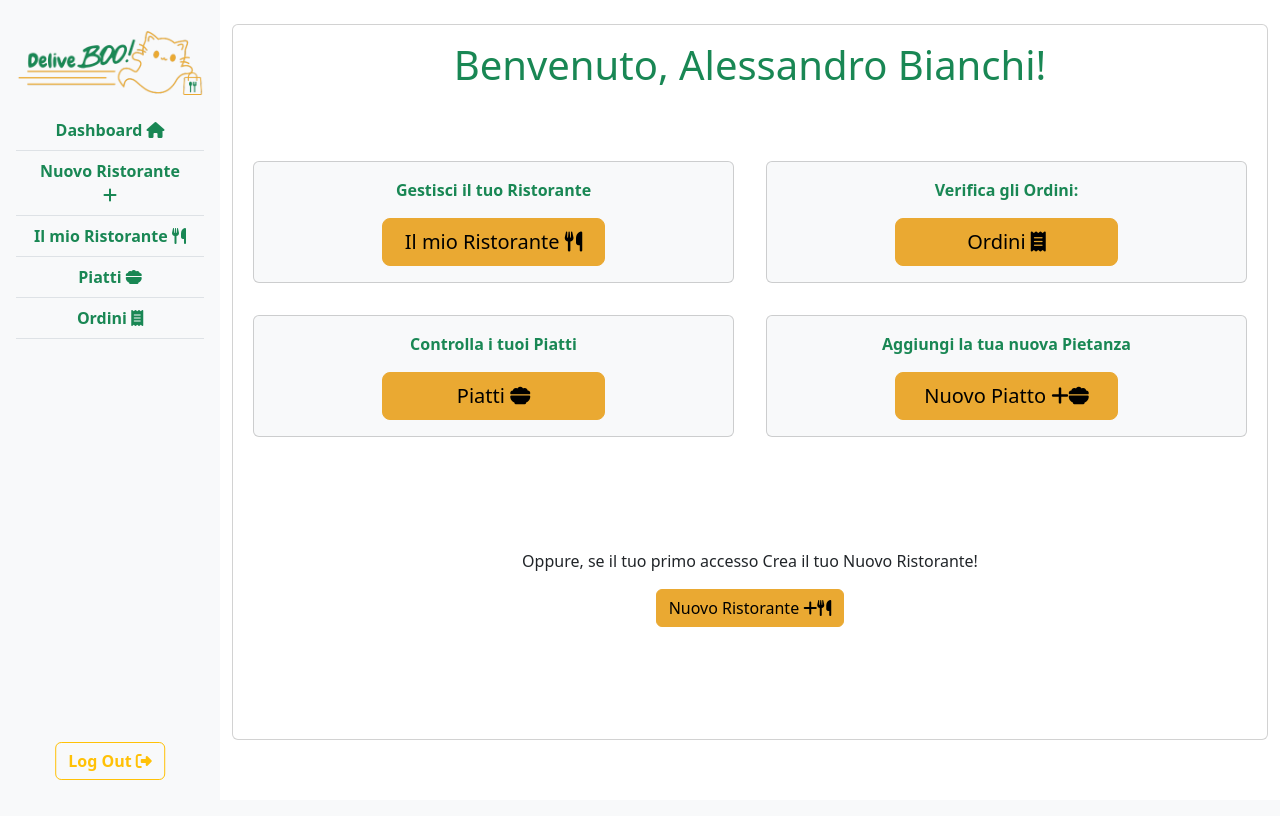
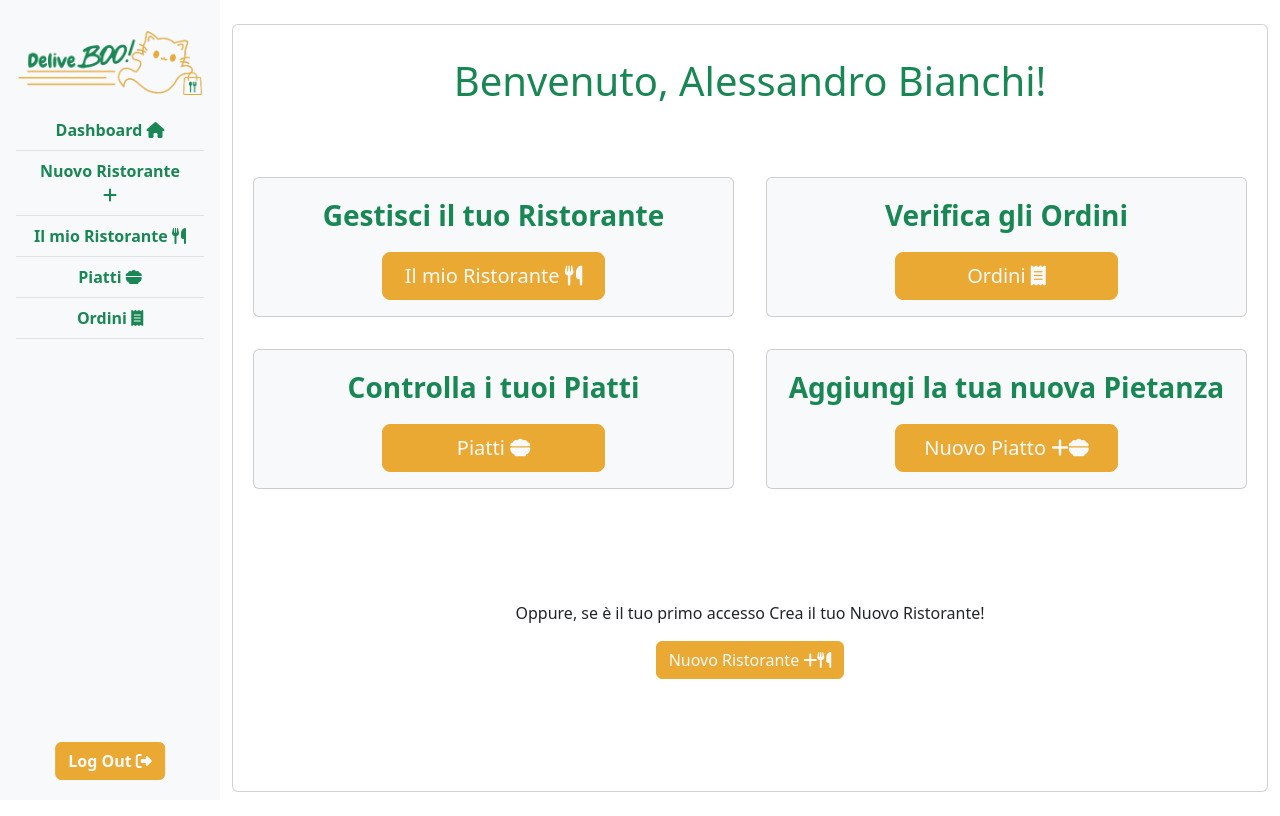
Before and after one commit to ClaudioScordari/deliveboo-backend, a Laravel app: page /admin/dashboard in a window 1280 px wide. Before the commit the page ends 780 px from the top, so only its background shows below. Run offline with Laravel 10, Linux system fonts and the light colour scheme; a user stored in the database is signed in; data comes from the database, SQL or seed files in the repository; style sheets or scripts are compiled from the project's sources.

Commit message:
FIX Home and dashboard style button

```diff
--- a/resources/views/admin/dashboard.blade.php
+++ b/resources/views/admin/dashboard.blade.php
@@ -7,48 +7,48 @@
         <div class="col">
             <div class="card">
                 <div class="card-body">
-                    <h1 class="text-center text-success">
+                    <h1 class="text-center text-success mt-3">
                         Benvenuto, {{ Auth::user()->name }}!
                     </h1>
                     <div>
                         <div class="row py-5">
                             <div class="col-md-6 text-center p-3">
                                 <div class="card bg-light p-3">
-                                    <p class="fw-bolder text-success">
+                                    <p class="fw-bolder fs-3 text-success">
                                         Gestisci il tuo Ristorante
                                     </p>
-                                    <a href="{{ route('admin.restaurants.index') }}" class="btn btn-secondary btn-lg w-50 m-auto">Il mio Ristorante <i class="fa-solid fa-utensils"></i></a>
+                                    <a href="{{ route('admin.restaurants.index') }}" class="btn text-light btn-secondary btn-lg w-50 m-auto">Il mio Ristorante <i class="fa-solid fa-utensils"></i></a>
                                 </div>
                             </div>
                             <div class="col-md-6 text-center p-3">
                                 <div class="card bg-light p-3">
-                                    <p class="fw-bolder text-success">
-                                        Verifica gli Ordini:
+                                    <p class="fw-bolder fs-3 text-success">
+                                        Verifica gli Ordini
                                     </p>
-                                    <a href="{{ route('admin.orders.index') }}" class="btn btn-secondary btn-lg w-50 m-auto">Ordini <i class="fa-solid fa-receipt"></i></a>
+                                    <a href="{{ route('admin.orders.index') }}" class="btn text-light btn-secondary btn-lg w-50 m-auto">Ordini <i class="fa-solid fa-receipt"></i></a>
                                 </div>
                             </div>
                             <div class="col-md-6 text-center p-3">
                                 <div class="card bg-light p-3">
-                                <p class="fw-bolder text-success">
+                                <p class="fw-bolder fs-3 text-success">
                                     Controlla i tuoi Piatti
                                 </p>
-                                <a href="{{ route('admin.plates.index') }}" class="btn btn-secondary btn-lg w-50 m-auto">Piatti <i class="fa-solid fa-bowl-food"></i></a>
+                                <a href="{{ route('admin.plates.index') }}" class="btn text-light btn-secondary btn-lg w-50 m-auto">Piatti <i class="fa-solid fa-bowl-food"></i></a>
                                 </div>
                             </div>
                             <div class="col-md-6 text-center p-3">
                                 <div class="card bg-light p-3">
-                                    <p class="fw-bolder text-success">
+                                    <p class="fw-bolder fs-3 text-success">
                                         Aggiungi la tua nuova Pietanza
                                     </p>
-                                    <a href="{{ route('admin.plates.create') }}" class="btn btn-secondary btn-lg w-50 m-auto">Nuovo Piatto <i class="fa-solid fa-plus"></i><i class="fa-solid fa-bowl-food"></i></a>
+                                    <a href="{{ route('admin.plates.create') }}" class="btn text-light btn-secondary btn-lg w-50 m-auto">Nuovo Piatto <i class="fa-solid fa-plus"></i><i class="fa-solid fa-bowl-food"></i></a>
                                 </div>
                             </div>
                             <div class="col-12 text-center p-5 mt-5">
                                 <p>
-                                    Oppure, se il tuo primo accesso Crea il tuo Nuovo Ristorante!
+                                    Oppure, se è il tuo primo accesso Crea il tuo Nuovo Ristorante!
                                 </p>
-                                <a href="{{ route('admin.restaurants.create') }}" class="btn btn-secondary">Nuovo Ristorante <i class="fa-solid fa-plus"></i><i class="fa-solid fa-utensils"></i></a>
+                                <a href="{{ route('admin.restaurants.create') }}" class="btn text-light btn-secondary">Nuovo Ristorante <i class="fa-solid fa-plus"></i><i class="fa-solid fa-utensils"></i></a>
                             </div>
                         </div>
                     </div>
--- a/resources/views/layouts/app.blade.php
+++ b/resources/views/layouts/app.blade.php
@@ -34,7 +34,7 @@
                 <div id="logout-wrapper">
                     <form method="POST" action="{{ route('logout') }}" class="bg-light">
                         @csrf
-                        <button type="submit" class="btn btn-outline-warning fw-bolder w-100">
+                        <button type="submit" class="btn btn-secondary text-light fw-bolder w-100">
                             Log Out <i class="fa-solid fa-right-from-bracket"></i>
                         </button>
                     </form>
--- a/resources/views/welcome.blade.php
+++ b/resources/views/welcome.blade.php
@@ -17,7 +17,7 @@
                         </p>
                     </div>
                     <div class="text-center mb-3">
-                        <a href="{{ route('register') }}" class="btn btn-secondary btn-lg">Unisciti alla Famiglia! <i class="fa-solid fa-user-group"></i></a>
+                        <a href="{{ route('register') }}" class="btn text-light btn-secondary btn-lg">Unisciti alla Famiglia! <i class="fa-solid fa-user-group"></i></a>
                     </div>
                     <div class="text-center mb-3">
                         <img src="{{ Vite::asset('resources/img/jumbotron.webp') }}" alt="Jumbotron" class="w-50">
@@ -28,7 +28,7 @@
                         </p>
                     </div>
                     <div class="text-center">
-                        <a href="{{ route('guest.restaurants.index') }}" class="btn btn-secondary btn-lg">Esplora i Ristoranti <i class="fa-solid fa-utensils"></i></a>
+                        <a href="{{ route('guest.restaurants.index') }}" class="btn text-light btn-secondary btn-lg">Esplora i Ristoranti <i class="fa-solid fa-utensils"></i></a>
                     </div>
                 </div>
             </div>
```
